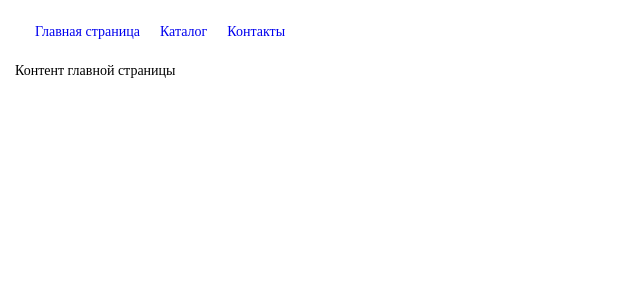
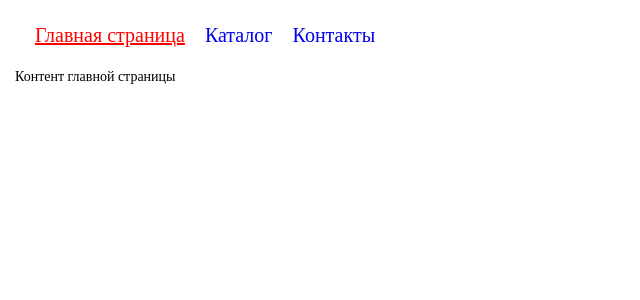
Before and after one commit to OlgaStarchenko/react-shop-router, a React (Vite) app: page / in a window 1280 px wide. Shown: the top 300 px of the page, without its empty margins (0-640 px from the left). Built offline with nearby package versions, Linux system fonts and the light colour scheme.

Commit message:
Navigation using NavLink has been added. Styling for the active route has been implemented via the global `active` class in the CSS Module.

```diff
--- a/src/components/Header.jsx
+++ b/src/components/Header.jsx
@@ -1,4 +1,4 @@
-import { Link } from "react-router-dom";
+import { NavLink } from "react-router-dom";
 import styles from "./header.module.css";
 
 export default function Header() {
@@ -6,15 +6,15 @@ export default function Header() {
     <header>
       <nav>
         <div className={styles.container}>
-          <Link to="/" className={styles.item}>
+          <NavLink to="/" className={styles.item}>
             Главная страница
-          </Link>
-          <Link to="/catalog" className={styles.item}>
+          </NavLink>
+          <NavLink to="/catalog" className={styles.item}>
             Каталог
-          </Link>
-          <Link to="/contacts" className={styles.item}>
+          </NavLink>
+          <NavLink to="/contacts" className={styles.item}>
             Контакты
-          </Link>
+          </NavLink>
         </div>
       </nav>
     </header>
--- a/src/components/header.module.css
+++ b/src/components/header.module.css
@@ -1,7 +1,17 @@
 .container {
+  display: flex;
+  justify-content: flex-start;
   margin: 15px;
   padding: 10px;
 }
 .item {
   margin: 0 10px;
+  font-size: 20px;
 }
+.item:hover {
+  color: red;
+}
+:global .active {
+  color: red;
+  text-decoration: underline;
+}
```
